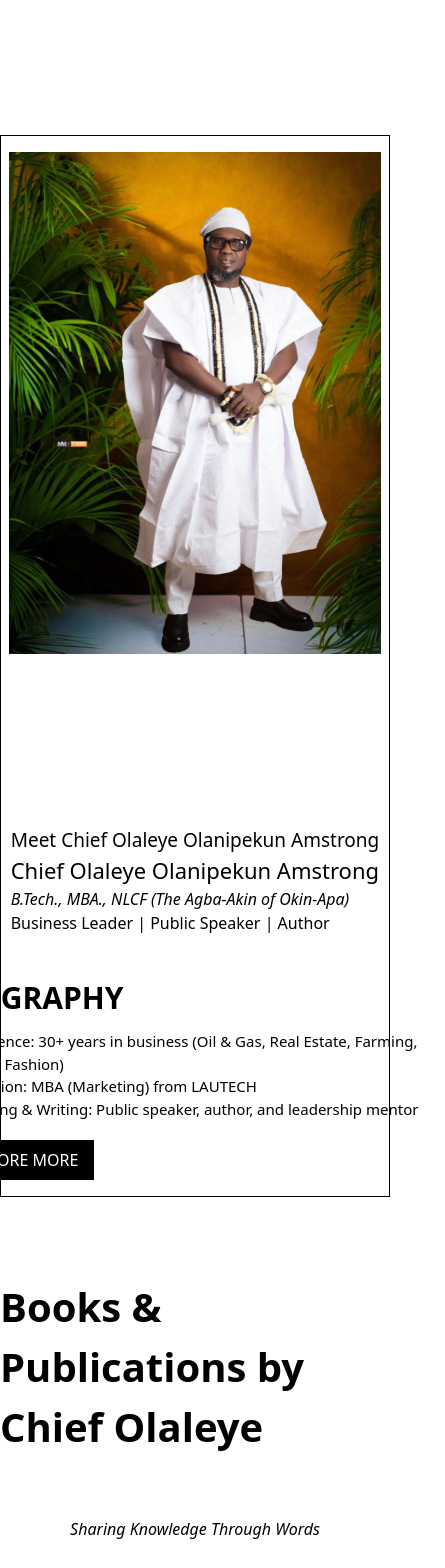
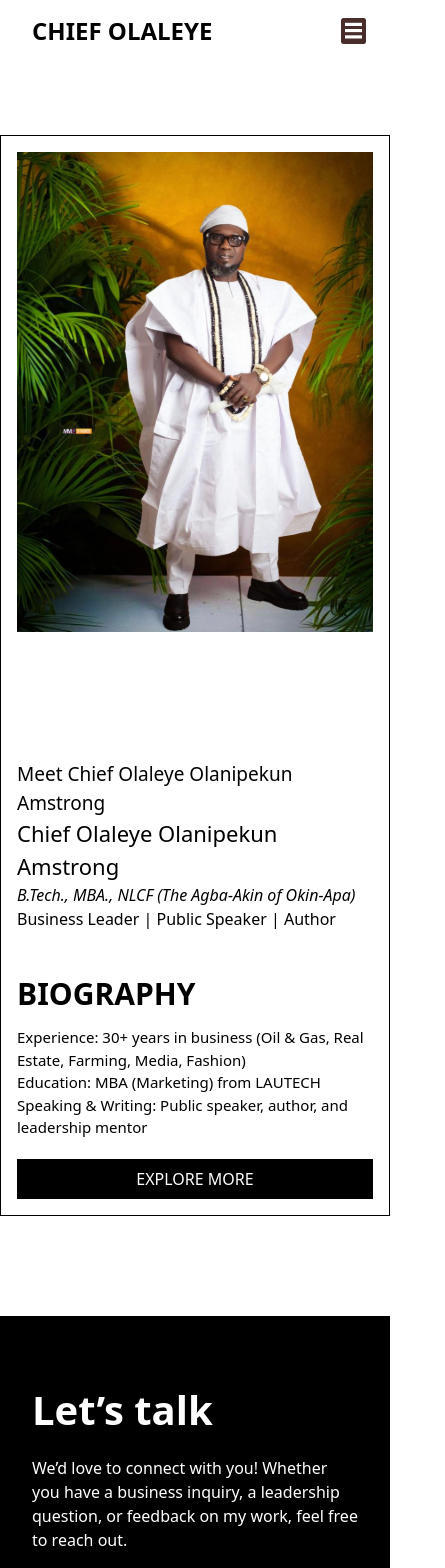
Before and after one commit to AdeJulius46/armstrong, a Next.js app: page / in a window 390 px wide. Shown: the top 1568 px of the page, 445 px wide, since content can reach past the window. Built offline with nearby package versions, Linux system fonts and the light colour scheme.

Commit message:
adupe oo

```diff
--- a/src/app/layout.js
+++ b/src/app/layout.js
@@ -22,7 +22,7 @@ export default function RootLayout({ children }) {
     <body
       className={`${inter.variable} antialiased`}
     >
-         {/* <Header /> */}
+         <Header />
          <main>
         {children}
          </main>
--- a/src/app/page.js
+++ b/src/app/page.js
@@ -6,9 +6,9 @@ import Book from "./page/Book";
 export default function Home() {
   return (
     <div className=" pt-[45px] ">
-      <Hero />
+      {/* <Hero /> */}
       <Explore/>
-      <Book />
+      {/* <Book /> */}
          </div>
   );
 }
--- a/src/app/page/Explore.js
+++ b/src/app/page/Explore.js
@@ -4,14 +4,14 @@ const Explore = () => {
   return (
     <div className='explore'>
 
-   <div className='flex flex-col   md:flex-row flex border border-black  gap-[80px]  mx-auto  max-w-6xl mt-[20px]  items-center py-4 px-2    mt-[90px]' >
+   <div className='flex flex-col   md:flex-row flex border  border-black   gap-[60px] px-4  mx-auto  max-w-5xl mt-[20px]  items-center py-4   mt-[90px]' >
             <div className=''>
                 <Image  src={"/arm.svg"}  className=''  width={400} height={400} objectFit='contain'/>
                 {/* <Image  src={"/arm.svg"}  className='md:hidden'  width={100} height={100} objectFit='contain'/> */}
             </div>
-        <div className=' w-[300px]  md:flex flex-col gap-8 w-[500px]  '>
-            <div className='mt-8  flex flex-col  md:text-black flex-col  justify-between  items-center '  >
-                <div className=' md:flex flex-col wrap gap-4 mt-[60px]'>
+        <div className='max-w-5xl flex flex-col gap-2  '>
+            <div className='mt-2 flex flex-col  md:text-black flex-col  justify-between   '  >
+                <div className=' mt-[-10px] md:flex flex-col gap-4 mt-[60px]'>
 
                 <p className='font-[300] text-wrap text-black text-[19px]'>
                 Meet Chief Olaleye Olanipekun Amstrong
@@ -25,10 +25,10 @@ const Explore = () => {
                 Business Leader | Public Speaker | Author
                 </p>
                 </div>
-                    <div className='mt-[40px]'>
+                    <div className='mt-[40px] flex flex-col '>
                         <h1 className='font-[600] text-[30px] text-wrap '>  BIOGRAPHY</h1>
-                        <ul className=' text-pretty px-2 text-[13px]  md:list-disc  list-inside mt-[10px] font-[400] text-[15px]' >
-                        <li className='text-pretty'>Experience: 30+ years in business (Oil & Gas, Real Estate, Farming, Media, Fashion)
+                        <ul className='  text-[13px]  md:list-disc  list-inside mt-[10px] font-[400] text-[15px]' >
+                        <li className=''>Experience: 30+ years in business (Oil & Gas, Real Estate, Farming, Media, Fashion)
                         </li>
                         <li> Education: MBA (Marketing) from LAUTECH
                         </li>
```
Also changed, not shown: public/arm copy.svg (deleted).
